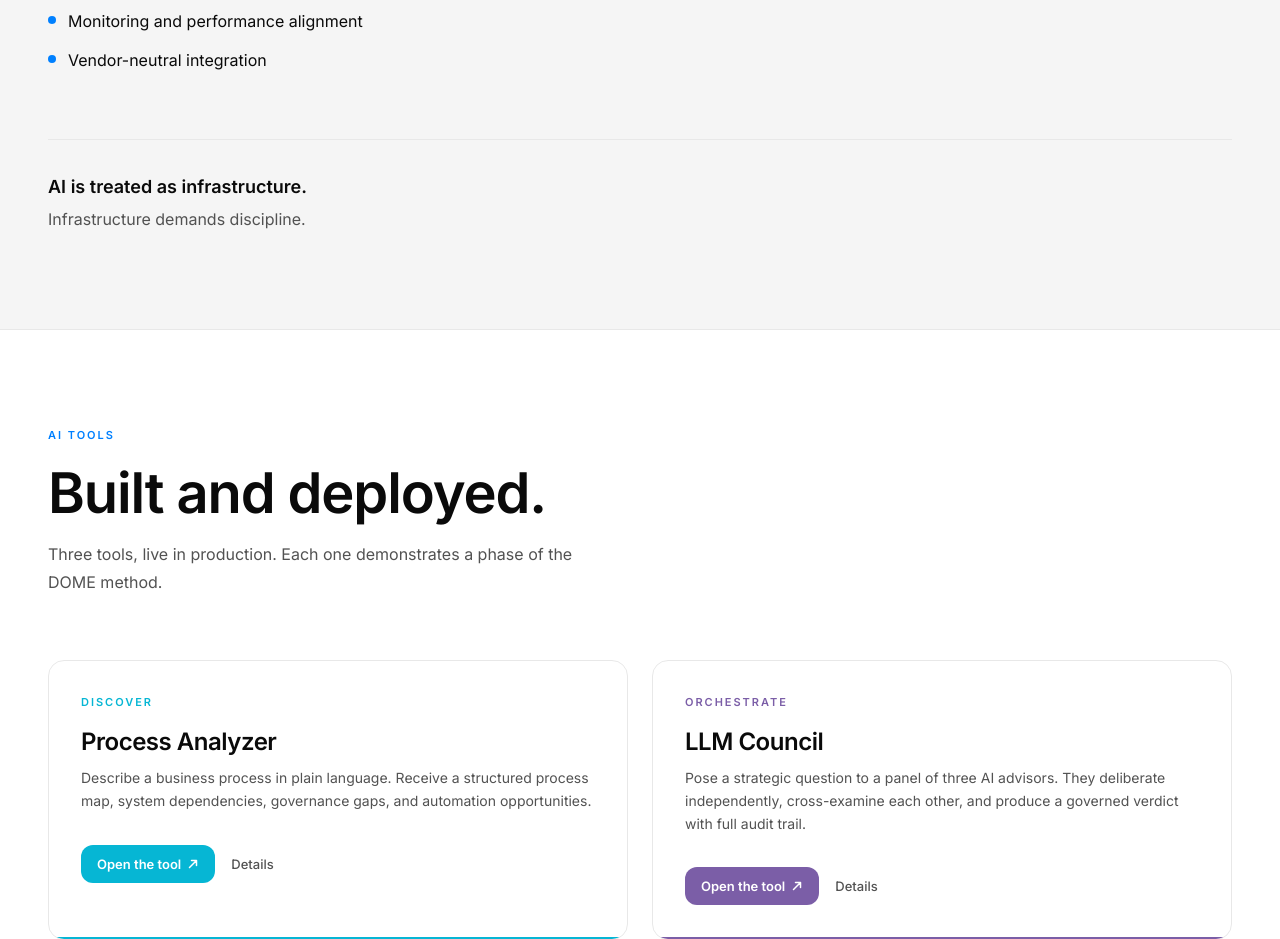
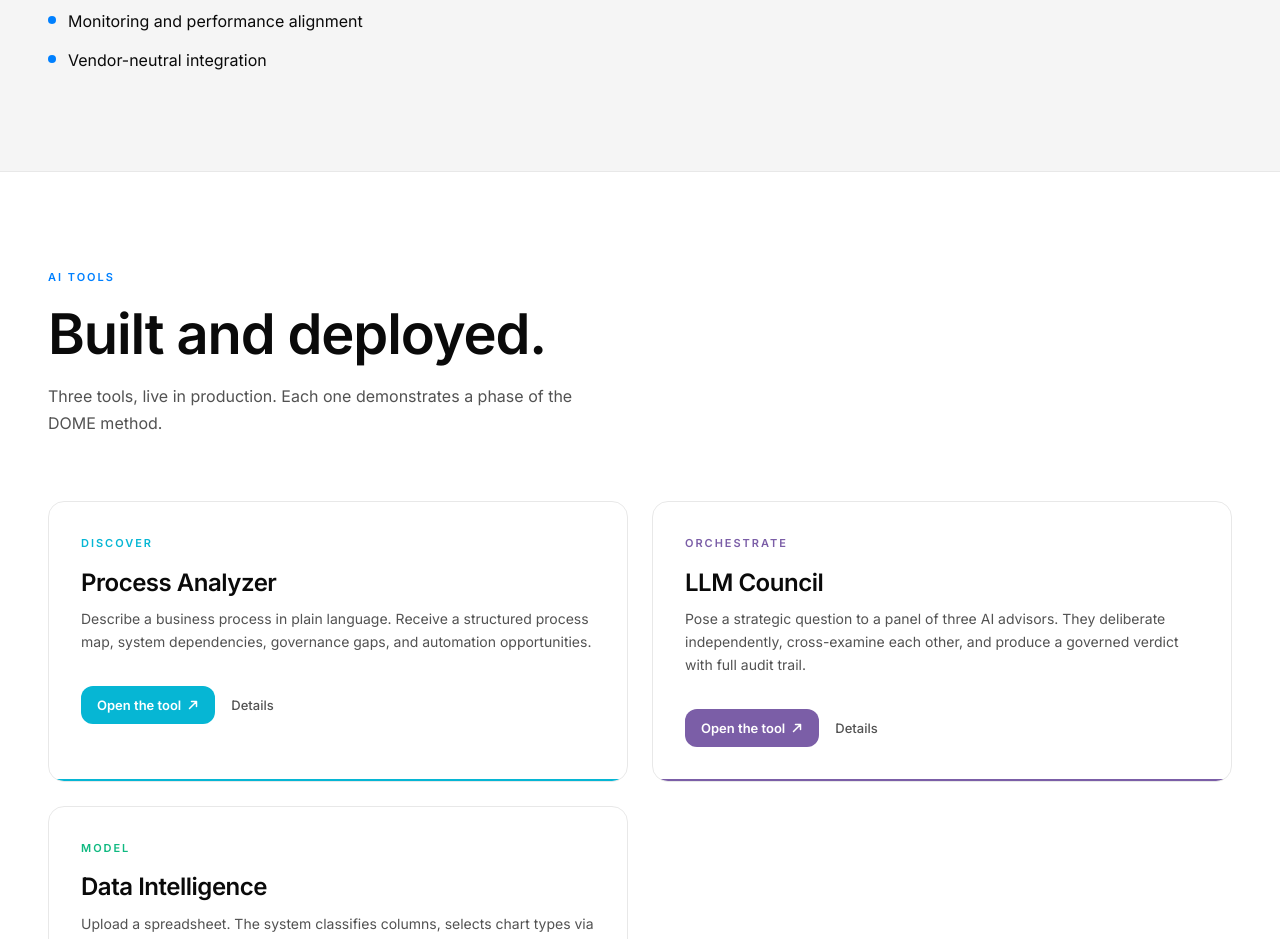
Before and after one commit to Dome-Layer/dome-website, a React (Vite) app: page / in a window 1280 px wide. Shown: the part 5820-6759 px from the top of the page. Built offline with nearby package versions, Linux system fonts and the light colour scheme.

Commit message:
Deleted the entire bottom motion.div block that contained: AI is treated as infrastructure. Infrastructure demands discipline. This also removed the divider styling (border-t ... pt-8) and the reveal animation wrapper in one shot.se enter the commit message for your changes. Lines starting

```diff
--- a/src/sections/Infrastructure.tsx
+++ b/src/sections/Infrastructure.tsx
@@ -186,25 +186,6 @@ export function Infrastructure() {
           <AnimatedDiagram />
         </div>
 
-        <motion.div variants={dramaticFadeUp} className="mt-12 lg:mt-16 border-t border-[var(--color-border-default)] pt-8">
-          <TextReveal
-            as="p"
-            splitBy="word"
-            stagger={0.05}
-            className="text-body-lg font-display font-semibold text-[var(--color-text-primary)]"
-          >
-            AI is treated as infrastructure.
-          </TextReveal>
-          <TextReveal
-            as="p"
-            splitBy="word"
-            stagger={0.05}
-            duration={0.4}
-            className="text-body text-[var(--color-text-secondary)] mt-1"
-          >
-            Infrastructure demands discipline.
-          </TextReveal>
-        </motion.div>
       </Container>
     </Section>
   )
```
